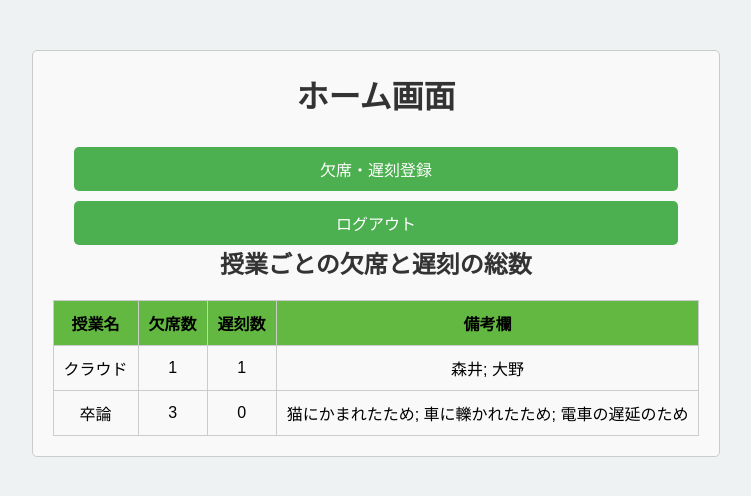
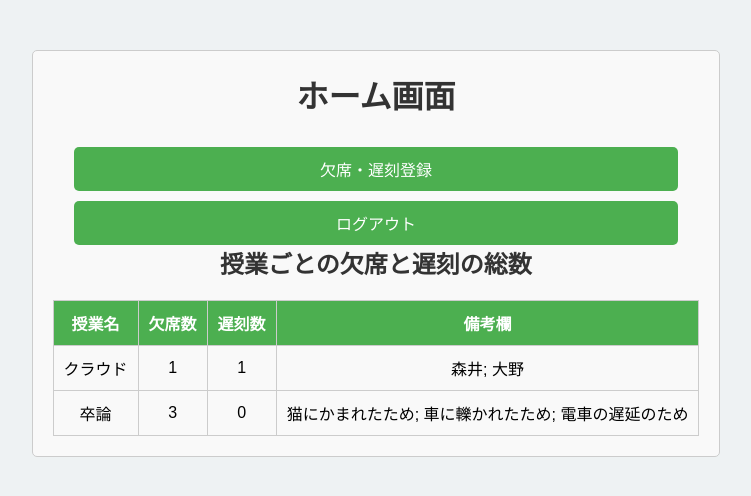
Before and after one commit to DogoShota/Attendance_app, a PHP site: page /index.php in a window 1280 px wide. Shown: the top 496 px of the page, without its empty margins (264-1015 px from the left). Run offline with PHP 8.4, Linux system fonts and the light colour scheme; the visitor is signed in with stand-in values (Sample User, id 1); data comes from the database, SQL or seed files in the repository.

Commit message:
表の上部を緑に指定、文字を白色に

```diff
--- a/style.css
+++ b/style.css
@@ -95,7 +95,8 @@ th, td {
 }
 
 th {
-    background-color: #62b840;
+    background-color: #4CAF50;
+    color: white;
     font-weight: bold;
 }
 
```
